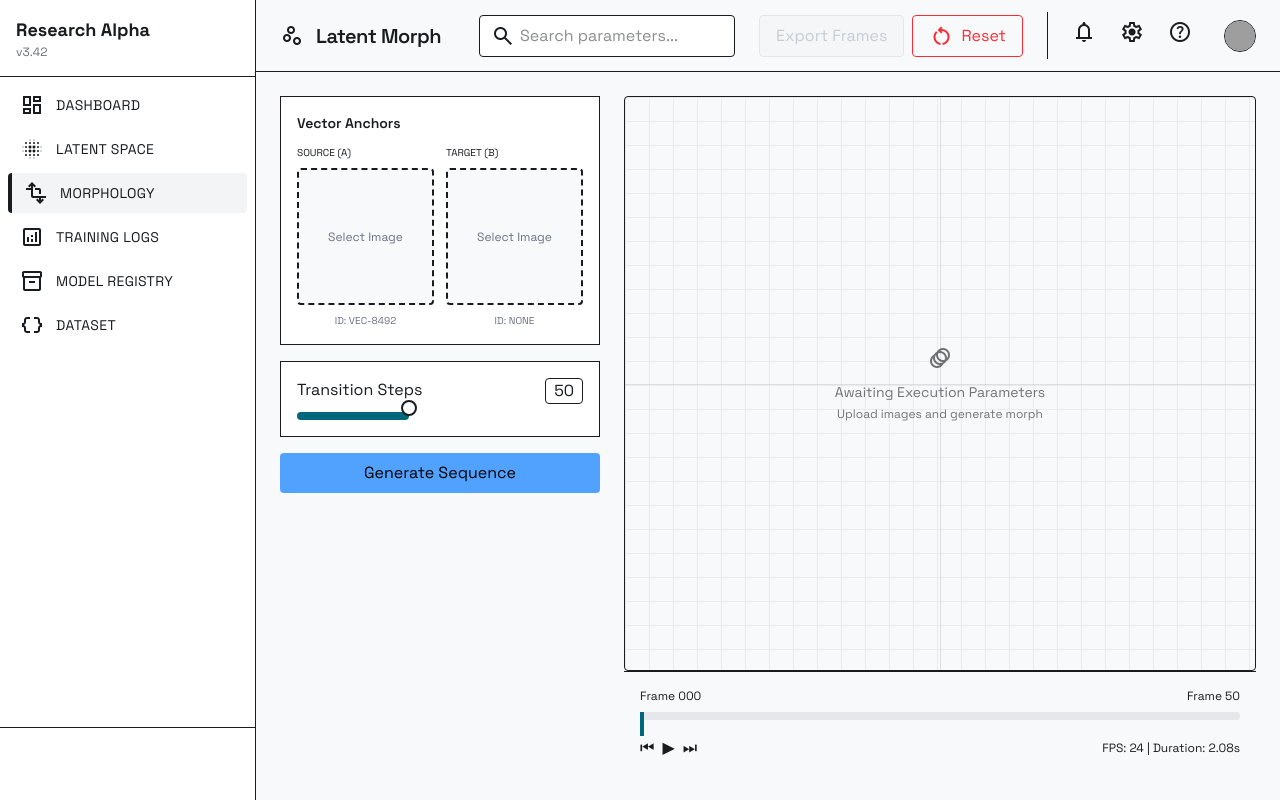
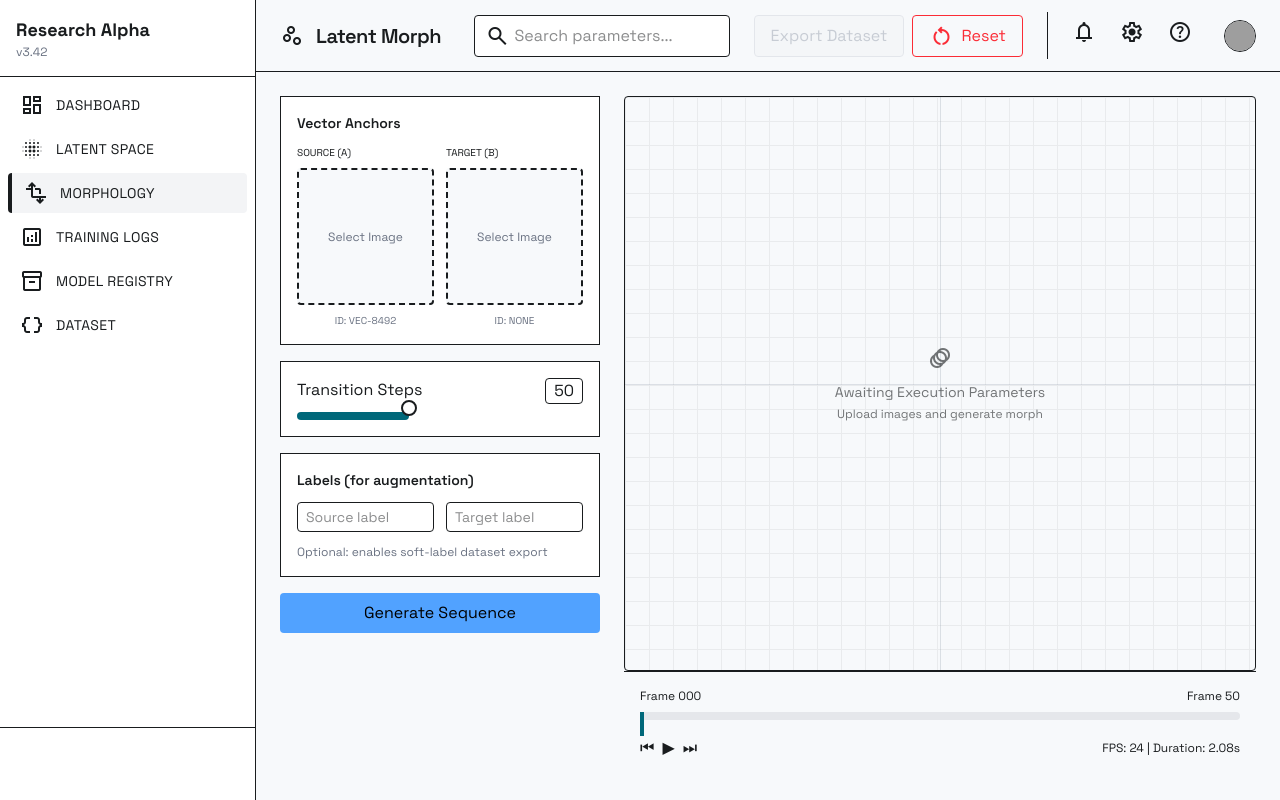
Before and after one commit to xNORAGAMIx/Data-Augmentation---Latent-Space-Interpolation, a React (Vite) app in the folder latent-morph/: page / in a window 1280 px wide. Built offline with nearby package versions, Linux system fonts and the light colour scheme; grey boxes are pictures that could not be loaded.

Commit message:
feature: export dataset with labels

```diff
--- a/latent-morph/src/components/Controls.jsx
+++ b/latent-morph/src/components/Controls.jsx
@@ -15,7 +15,11 @@ export default function Controls() {
     selectedModel,
     setGif,
     setLoading,
-    frames
+    frames,
+    labelStart,
+    labelEnd,
+    setLabelStart,
+    setLabelEnd,
   } = useMorphStore();
 
   console.log(selectedModel);
@@ -81,6 +85,36 @@ export default function Controls() {
         <SliderControl value={steps} setValue={setSteps} />
       </div>
 
+      <div className="bg-white border p-4 space-y-3">
+        <h2 className="text-sm font-semibold">Labels (for augmentation)</h2>
+
+        <div className="flex gap-3">
+          <input
+            type="number"
+            min="0"
+            max="9"
+            placeholder="Source label"
+            value={labelStart ?? ""}
+            onChange={(e) => setLabelStart(Number(e.target.value))}
+            className="w-full border rounded px-2 py-1 text-sm"
+          />
+
+          <input
+            type="number"
+            min="0"
+            max="9"
+            placeholder="Target label"
+            value={labelEnd ?? ""}
+            onChange={(e) => setLabelEnd(Number(e.target.value))}
+            className="w-full border rounded px-2 py-1 text-sm"
+          />
+        </div>
+
+        <p className="text-xs text-gray-500">
+          Optional: enables soft-label dataset export
+        </p>
+      </div>
+
       {/* Button */}
       <button onClick={handleGenerate} className="px-4 py-2 rounded bg-blue-400 text-black hover:bg-[var(--color-primary)]-container transition-all duration-200 active:scale-95">
         Generate Sequence
--- a/latent-morph/src/components/GeneratedDataset.jsx
+++ b/latent-morph/src/components/GeneratedDataset.jsx
@@ -38,22 +38,33 @@ export default function GeneratedDataset() {
           {/* Grid */}
           <div className="grid grid-cols-6 sm:grid-cols-8 lg:grid-cols-10 gap-3 max-h-72 overflow-y-auto pr-2">
 
-            {frames.map((frame, i) => (
+            {frames.map((frame, i) => {
+              const alpha = i / (frames.length - 1);
+
+              let label = "Transition";
+              if (i === 0) label = "Source";
+              else if (i === frames.length - 1) label = "Target";
+
+              return (
                 <div
                   key={i}
                   className="relative group aspect-square border border-outline-variant rounded-md overflow-hidden bg-[var(--color-surface)] hover:shadow-md transition"
                 >
+                  {/* Image */}
                   <img
                     src={frame}
                     className="w-full h-full object-contain"
                   />
 
-                {/* Frame index */}
-                <div className="absolute bottom-0 left-0 right-0 bg-black/60 text-[10px] text-white text-center opacity-0 group-hover:opacity-100 transition">
-                  #{i}
+                  {/* Hover Info */}
+                  <div className="absolute inset-0 bg-black/60 text-white text-[10px] flex flex-col items-center justify-center opacity-0 group-hover:opacity-100 transition">
+                    <span>#{i}</span>
+                    <span>α = {alpha.toFixed(2)}</span>
+                    <span>{label}</span>
                   </div>
                 </div>
-            ))}
+              );
+            })}
 
           </div>
 
--- a/latent-morph/src/components/Topbar.jsx
+++ b/latent-morph/src/components/Topbar.jsx
@@ -3,30 +3,59 @@ import JSZip from "jszip";
 
 export default function Topbar() {
 
-  const { frames, resetAll } = useMorphStore();
+  const { frames, resetAll, labelStart, labelEnd } = useMorphStore();
 
-  const downloadFrames = async () => {
+  const downloadDataset = async () => {
     if (!frames || frames.length === 0) {
       alert("No frames available");
       return;
     }
 
     const zip = new JSZip();
-    const folder = zip.folder("frames");
+    const folder = zip.folder("dataset");
 
-    const promises = frames.map(async (frame, index) => {
+    const labels = [];
+
+    const promises = frames.map(async (frame, i) => {
       const res = await fetch(frame);
       const blob = await res.blob();
-      folder.file(`frame_${index}.png`, blob);
+
+      const filename = `frame_${i}.png`;
+      folder.file(filename, blob);
+
+      const alpha = i / (frames.length - 1);
+
+      let labelData = null;
+
+      if (labelStart !== null && labelEnd !== null) {
+        labelData = {
+          [labelStart]: Number((1 - alpha).toFixed(3)),
+          [labelEnd]: Number(alpha.toFixed(3)),
+        };
+      }
+
+      labels.push({
+        frame: filename,
+        alpha: Number(alpha.toFixed(3)),
+        relation:
+          i === 0
+            ? "source"
+            : i === frames.length - 1
+              ? "target"
+              : "intermediate",
+        label: labelData,
+      });
     });
 
     await Promise.all(promises);
+
+    zip.file("labels.json", JSON.stringify(labels, null, 2));
 
     const content = await zip.generateAsync({ type: "blob" });
 
     const link = document.createElement("a");
     link.href = URL.createObjectURL(content);
-    link.download = "frames.zip";
+    link.download = "dataset.zip";
     link.click();
   };
 
@@ -63,7 +92,7 @@ export default function Topbar() {
         <div className="flex gap-2">
 
           <button
-            onClick={downloadFrames}
+            onClick={downloadDataset}
             disabled={!frames || frames.length === 0}
             className={`px-4 py-2 border rounded transition
     ${!frames || frames.length === 0
@@ -72,7 +101,7 @@ export default function Topbar() {
               }
   `}
           >
-            Export Frames
+            Export Dataset
           </button>
 
 
--- a/latent-morph/src/store/useMorphStore.js
+++ b/latent-morph/src/store/useMorphStore.js
@@ -14,6 +14,12 @@ export const useMorphStore = create((set, get) => ({
   loading: false,
 
   selectedModel: "vae_gan",
+
+  labelStart: null,
+  labelEnd: null,
+
+  setLabelStart: (label) => set({ labelStart: label }),
+  setLabelEnd: (label) => set({ labelEnd: label }),
 
   setModel: (model) => set({ selectedModel: model }),
 
@@ -48,6 +54,8 @@ export const useMorphStore = create((set, get) => ({
       target: null,
       currentFrame: 0,
       isPlaying: false,
+      labelStart: null,
+      labelEnd: null,
     }),
 
 }));
```
Lines whose indentation alone changed are shown as unchanged.
